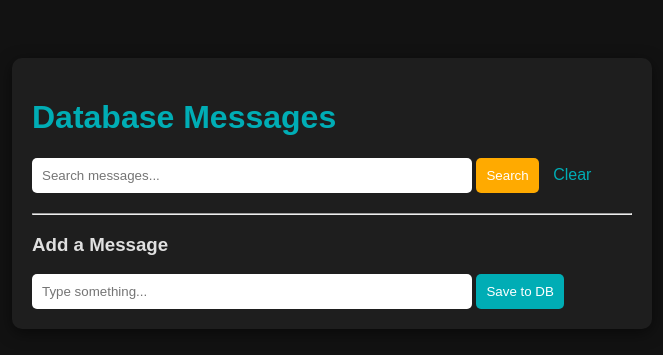
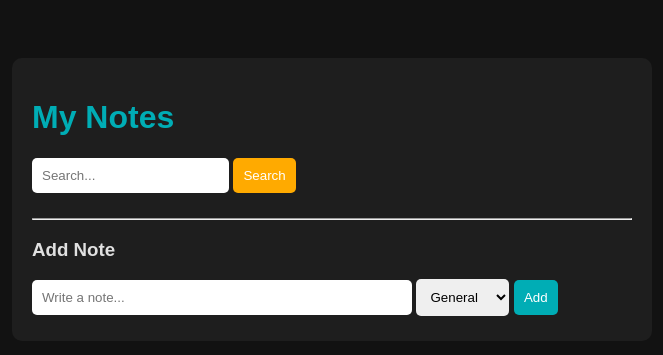
Before and after one commit to piperoldan/myapp, a Flask app: page / in a window 1280 px wide. Shown: the top 355 px of the page, without its empty margins (308-971 px from the left). Run offline with Flask 3, Linux system fonts and the light colour scheme.

Commit message:
Added categories to the messages

```diff
--- a/app.py
+++ b/app.py
@@ -1,14 +1,13 @@
-from datetime import datetime
 import time
 from flask import Flask, render_template, request, redirect
-from sqlalchemy import create_engine, Column, Integer, String
+from sqlalchemy import create_engine, Column, Integer, String, DateTime
+from datetime import datetime
 from sqlalchemy.ext.declarative import declarative_base
 from sqlalchemy.orm import sessionmaker
 import os
 
 app = Flask(__name__)
 
-# Setup Database connection
 db_url = os.getenv('DATABASE_URL')
 engine = create_engine(db_url)
 Session = sessionmaker(bind=engine)
@@ -17,47 +16,40 @@ Base = declarative_base()
 class Message(Base):
     __tablename__ = 'messages'
     id = Column(Integer, primary_key=True)
-    text = Column(String(100))
-    created_at = Column(String(50), default=datetime.now().strftime("%Y-%m-%d %H:%M:%S"))
+    text = Column(String(255))
+    category = Column(String(50), default="General") # Fixed: Added this
+    created_at = Column(DateTime, default=datetime.utcnow)
 
-# --- NEW RETRY LOGIC ---
 def init_db():
     retries = 5
     while retries > 0:
         try:
             Base.metadata.create_all(engine)
-            print("Successfully connected to the database!")
             return
-        except Exception as e:
-            print(f"Database not ready yet... retrying in 5 seconds. ({retries} retries left)")
+        except Exception:
             time.sleep(5)
             retries -= 1
-    print("Could not connect to database. Check your config.")
 
 init_db()
-# -----------------------
 
 @app.route('/')
 def home():
     search_query = request.args.get('search')
     session = Session()
-
     if search_query:
-        # This filters the database for messages that "contain" the search text
         messages = session.query(Message).filter(Message.text.contains(search_query)).all()
     else:
-        # Otherwise, show everything
         messages = session.query(Message).all()
-
     session.close()
     return render_template('index.html', messages=messages)
 
 @app.route('/add_msg', methods=['POST'])
 def add_msg():
-    content = request.form.get('content')
-    if content:
+    text = request.form.get('msg')
+    category = request.form.get('category')
+    if text:
         session = Session()
-        new_msg = Message(text=content)
+        new_msg = Message(text=text, category=category)
         session.add(new_msg)
         session.commit()
         session.close()
--- a/templates/index.html
+++ b/templates/index.html
@@ -1,44 +1,52 @@
 <!DOCTYPE html>
 <html>
 <head>
-    <title>My Flask Docker App</title>
+    <title>My Notes App</title>
     <style>
         body { background: #121212; color: #e0e0e0; font-family: sans-serif; padding: 50px; }
-        .container { max-width: 600px; margin: auto; background: #1e1e1e; padding: 20px; border-radius: 10px; box-shadow: 0 4px 15px rgba(0,0,0,0.5); }
+        .container { max-width: 600px; margin: auto; background: #1e1e1e; padding: 20px; border-radius: 10px; }
         h1 { color: #00adb5; }
-        ul { list-style: none; padding: 0; }
-        li { background: #2c2c2c; margin: 10px 0; padding: 10px; border-radius: 5px; }
-        input { padding: 10px; width: 70%; border-radius: 5px; border: none; }
+        .msg-item { display: flex; justify-content: space-between; align-items: center; background: #2c2c2c; margin: 10px 0; padding: 15px; border-radius: 5px; }
+        .tag { background: #444; padding: 2px 8px; border-radius: 10px; font-size: 0.7em; color: #00d1b2; text-transform: uppercase; }
+        input, select { padding: 10px; border-radius: 5px; border: none; margin-bottom: 5px; }
         button { padding: 10px; background: #00adb5; color: white; border: none; border-radius: 5px; cursor: pointer; }
     </style>
 </head>
 <body>
     <div class="container">
-        <h1>Database Messages</h1>
+        <h1>My Notes</h1>
+
         <form action="/" method="GET" style="margin-bottom: 20px;">
-            <input type="text" name="search" placeholder="Search messages..." value="{{ request.args.get('search', '') }}">
+            <input type="text" name="search" placeholder="Search..." value="{{ request.args.get('search', '') }}">
             <button type="submit" style="background: #ffaa00;">Search</button>
-            <a href="/" style="color: #00adb5; margin-left: 10px; text-decoration: none;">Clear</a>
         </form>
+
         <ul>
             {% for m in messages %}
-            <li style="display: flex; justify-content: space-between; align-items: center; background: #2c2c2c; margin: 10px 0; padding: 15px; border-radius: 5px;">
+            <li class="msg-item">
                 <div>
-                    <strong>{{ m.text }}</strong><br>
-                    <small style="color: #888;">{{ m.created_at }}</small>
+                    <span class="tag">{{ m.category }}</span><br>
+                    <strong>{{ m.text }}</strong>
                 </div>
-
-                <form action="/delete/{{ m.id }}" method="POST" style="margin: 0;">
-                    <button type="submit" style="background: #ff4d4d; padding: 5px 10px; font-size: 0.8em;">Delete</button>
+                <form action="/delete/{{ m.id }}" method="POST">
+                    <button type="submit" style="background: #ff4d4d;">Delete</button>
                 </form>
             </li>
             {% endfor %}
         </ul>
+
         <hr>
-        <h3>Add a Message</h3>
+
+        <h3>Add Note</h3>
         <form action="/add_msg" method="POST">
-            <input type="text" name="content" placeholder="Type something..." required>
-            <button type="submit">Save to DB</button>
+            <input type="text" name="msg" placeholder="Write a note..." required style="width: 60%;">
+            <select name="category">
+                <option value="General">General</option>
+                <option value="Work">Work</option>
+                <option value="Personal">Personal</option>
+                <option value="Urgent">Urgent</option>
+            </select>
+            <button type="submit">Add</button>
         </form>
     </div>
 </body>
```
